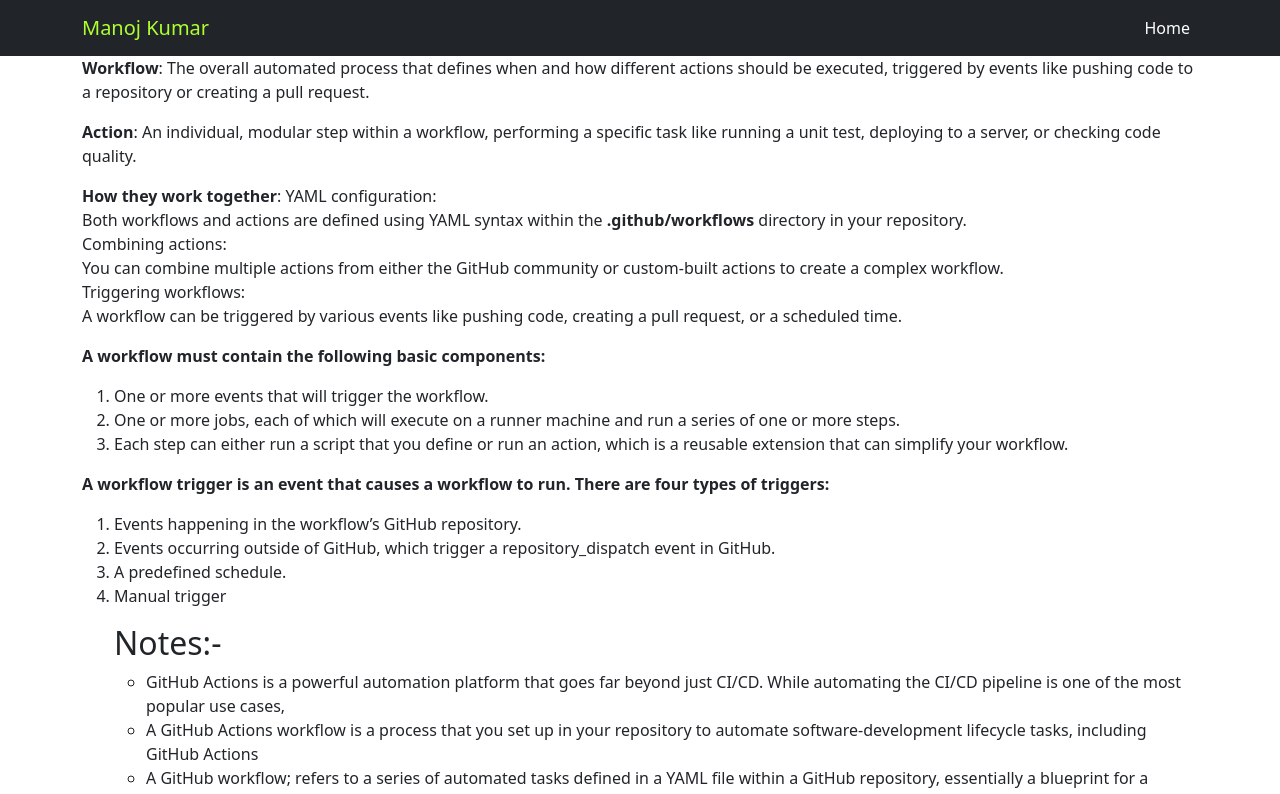
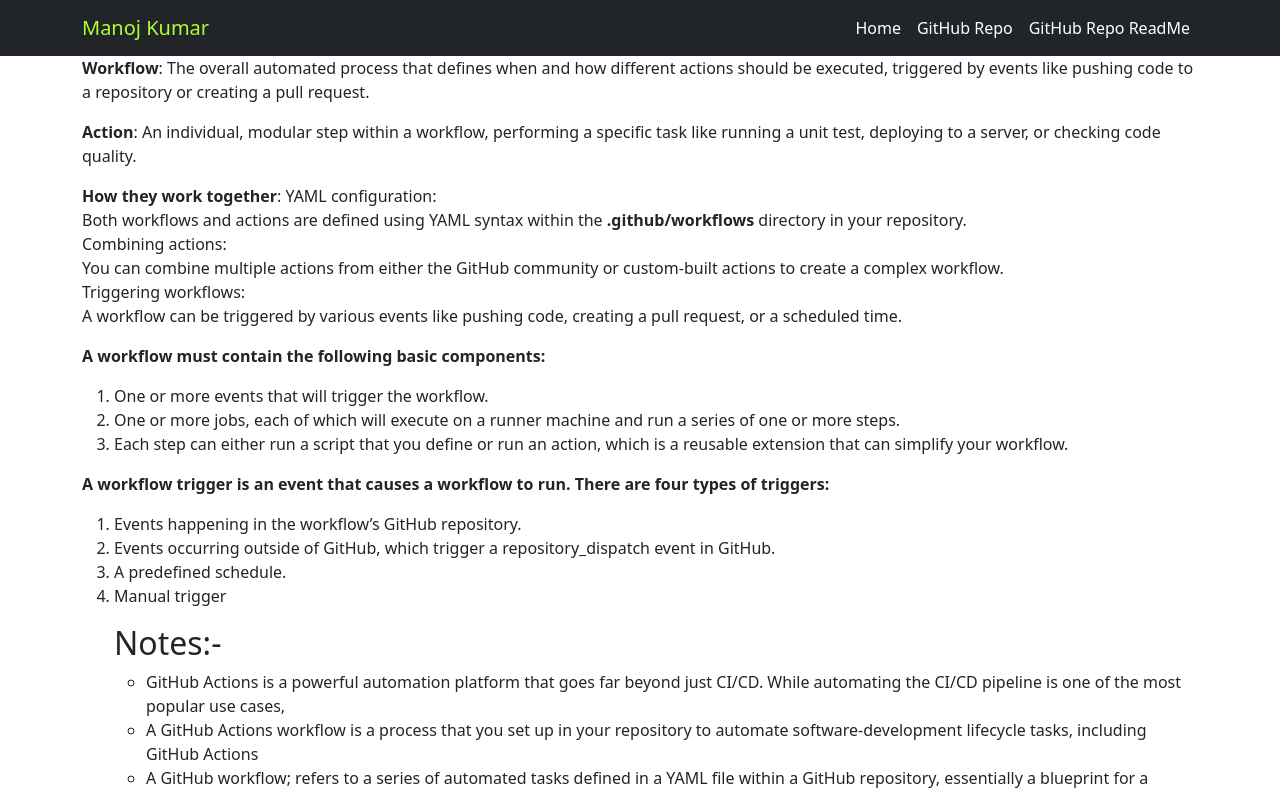
Before and after one commit to manojkumar-jmp/explore-github-action, a plain HTML site: page docs/index.html in a window 1280 px wide. Shown: the top 794 px of the page. Drawn offline with nearby package versions, Linux system fonts and the light colour scheme.

Commit message:
Update index.html

```diff
--- a/docs/index.html
+++ b/docs/index.html
@@ -18,6 +18,12 @@
                <ul class="navbar-nav ml-auto">
                   <li class="nav-item">
                      <a class="nav-link active" href="index.html"> Home </a>
+                  </li>
+		  <li class="nav-item">
+                     <a class="nav-link active" href="https://github.com/manojkumar-jmp/explore-github-action"> GitHub Repo </a>
+                  </li>
+		  <li class="nav-item">
+                     <a class="nav-link active" href="https://github.com/manojkumar-jmp/explore-github-action?tab=readme-ov-file#readme"> GitHub Repo ReadMe </a>
                   </li>
                </ul>
             </div>
```
